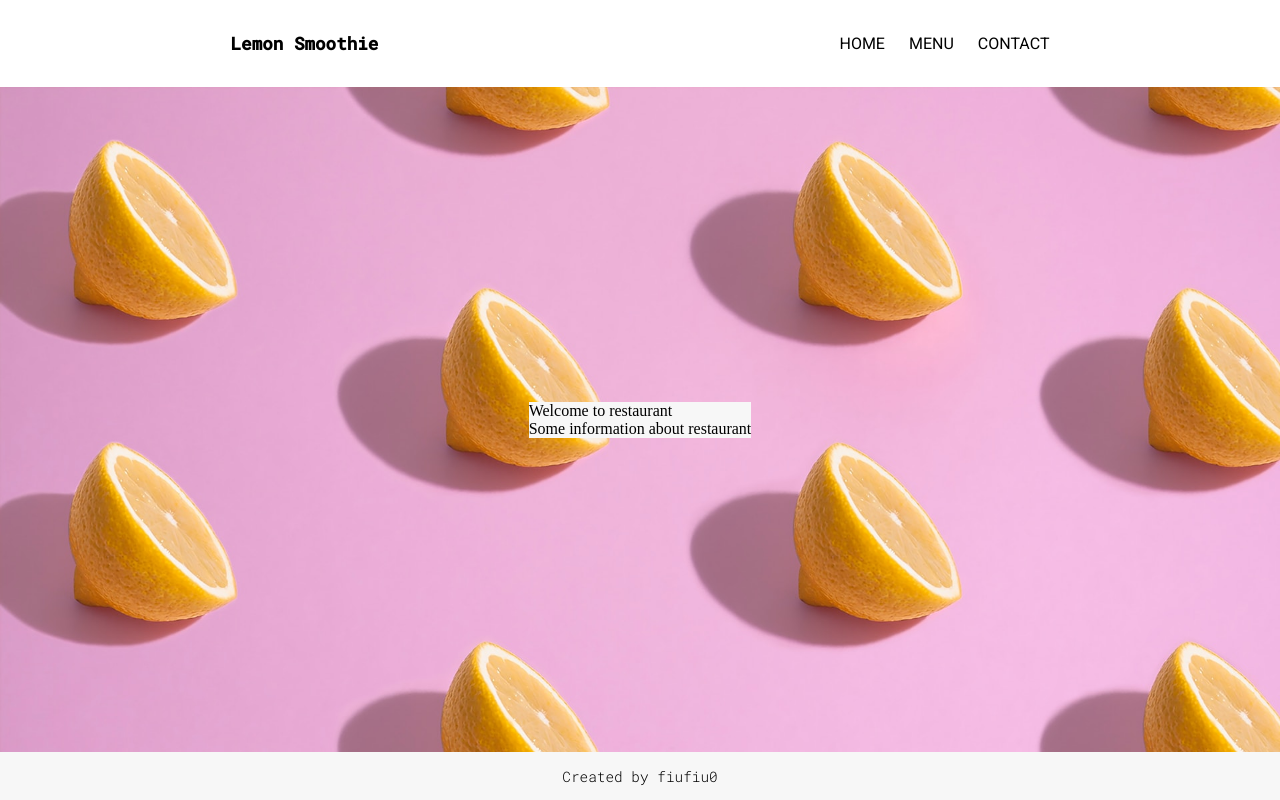
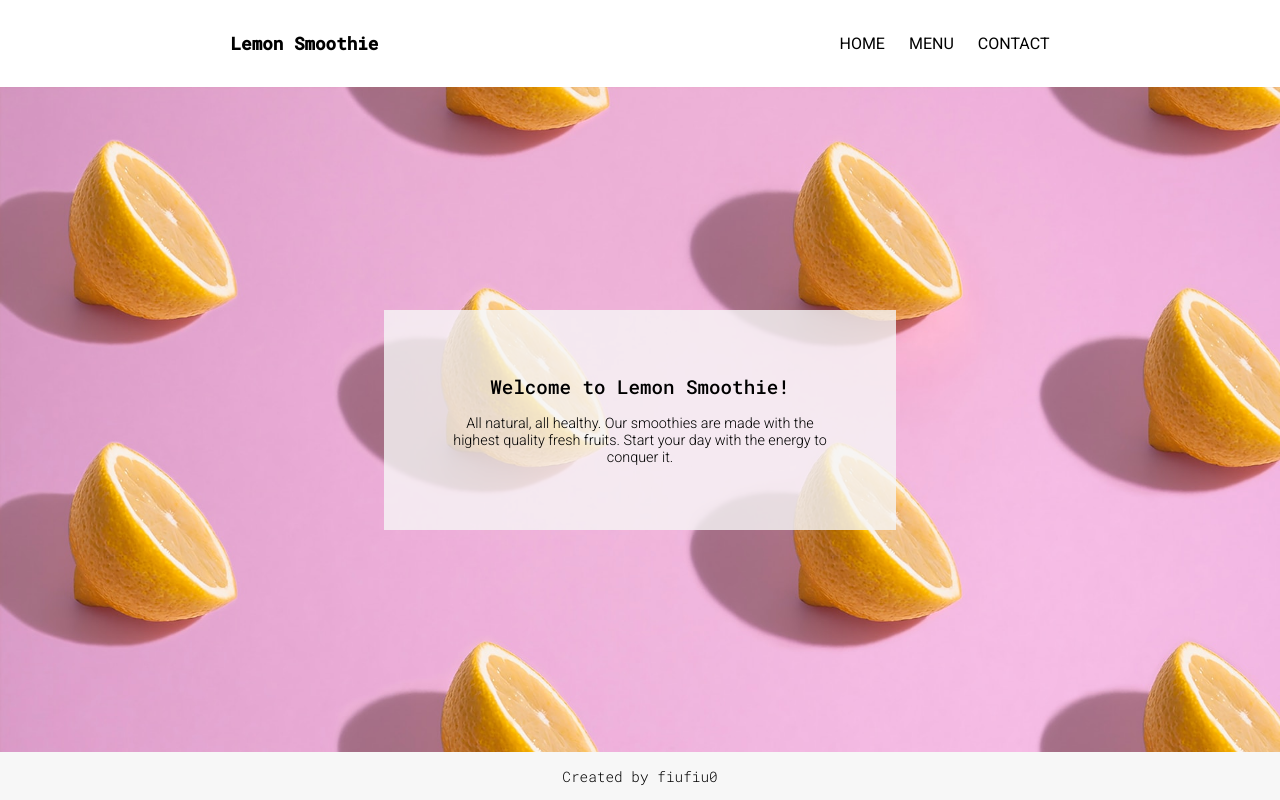
Before and after one commit to fiufiu0/restaurant-page, a website built with webpack: page dist/index.html in a window 1280 px wide. Built offline with Linux system fonts and the light colour scheme.

Commit message:
adding more css to home.js

```diff
--- a/src/style.css
+++ b/src/style.css
@@ -70,5 +70,21 @@
 }
 
 .main-info {
-    background-color: #f7f7f7;
+    background-color: rgba(247, 247, 247, 0.8);
+    width: 40%;
+    text-align: center;
+    padding: 4rem;
 }
+
+.mainText {
+    font-family: "Roboto Mono", -apple-system,system-ui,BlinkMacSystemFont,"Segoe UI",Roboto,"Helvetica Neue",Arial,sans-serif;
+    font-weight: 500;
+    font-size: 1.2rem;
+    padding-bottom: 1rem;
+}
+
+.mainSubtext {
+    font-family: "Roboto", -apple-system,system-ui,BlinkMacSystemFont,"Segoe UI",Roboto,"Helvetica Neue",Arial,sans-serif;
+    font-weight: 300;
+    font-size: 0.9rem;
+}
--- a/src/tabs/home.js
+++ b/src/tabs/home.js
@@ -24,8 +24,8 @@ function home() {
 
   mainText.classList.add("mainText");
   mainSubtext.classList.add("mainSubtext");
-  mainText.textContent = "Welcome to restaurant";
-  mainSubtext.textContent = "Some information about restaurant";
+  mainText.textContent = "Welcome to Lemon Smoothie!";
+  mainSubtext.textContent = "All natural, all healthy. Our smoothies are made with the highest quality fresh fruits. Start your day with the energy to conquer it.";
 
   main.appendChild(mainContent);
   mainContent.append(mainText, mainSubtext);
```
Also changed, not shown: dist/main.js.
